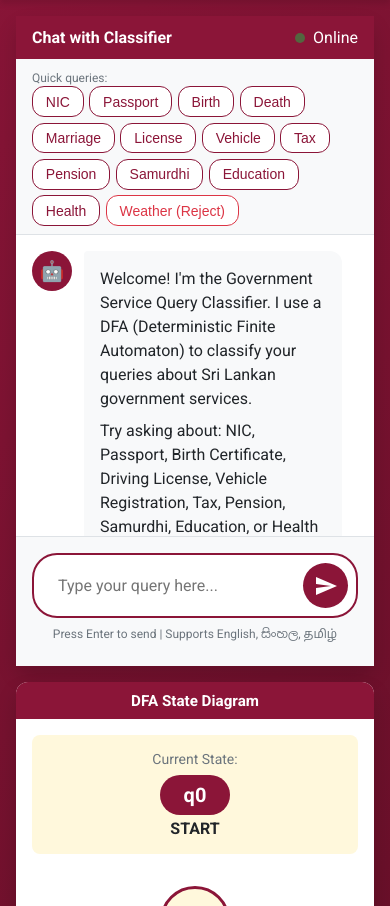
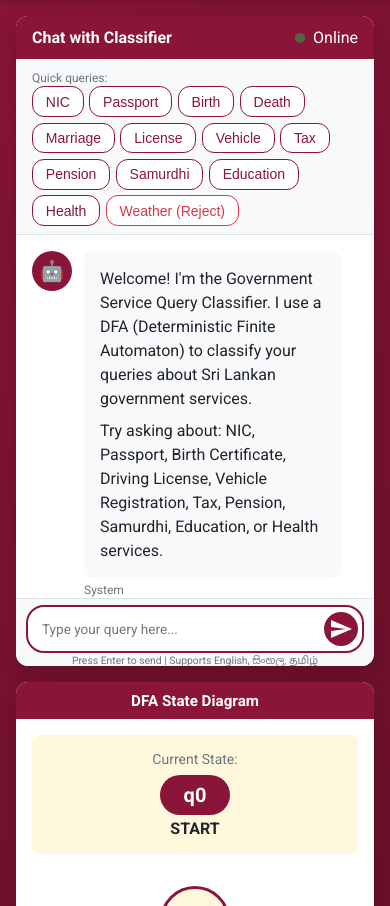
Before and after one commit to AdithaBuwaneka/Automata, a Flask app: page / in a window 390 px wide. Shown: the part 150-1056 px from the top of the page. Run offline with Flask 3, Linux system fonts and the light colour scheme.

Commit message:
Refactor chat panel styles for improved layout and responsiveness

```diff
--- a/static/css/style.css
+++ b/static/css/style.css
@@ -311,9 +311,10 @@ body {
     box-shadow: var(--shadow-lg);
     display: flex;
     flex-direction: column;
-    overflow: visible;
+    overflow: hidden;
     height: auto;
     max-height: 650px;
+    margin-bottom: 0;
 }
 
 .chat-header {
@@ -565,18 +566,20 @@ body {
 
 /* Chat Input */
 .chat-input-container {
-    padding: 1rem;
+    padding: 0.4rem 0.6rem 0 0.6rem;
+    margin-bottom: 0;
     background: var(--bg-light);
     border-top: 1px solid var(--border-color);
+    border-radius: 0 0 12px 12px;
 }
 
 .input-wrapper {
     display: flex;
-    gap: 0.5rem;
+    gap: 0.3rem;
     background: var(--bg-white);
     border: 2px solid var(--border-color);
-    border-radius: 25px;
-    padding: 0.5rem;
+    border-radius: 18px;
+    padding: 0.3rem;
     transition: border-color 0.2s;
 }
 
@@ -588,14 +591,14 @@ body {
     flex: 1;
     border: none;
     outline: none;
-    padding: 0.5rem 1rem;
-    font-size: 1rem;
+    padding: 0.3rem 0.6rem;
+    font-size: 0.85rem;
     font-family: inherit;
 }
 
 #send-btn {
-    width: 45px;
-    height: 45px;
+    width: 34px;
+    height: 34px;
     border: none;
     background: var(--primary-maroon);
     color: white;
@@ -613,10 +616,12 @@ body {
 
 .input-hints {
     text-align: center;
-    padding: 0.5rem 0;
-    font-size: 0.75rem;
+    padding: 0.2rem 0 0 0;
+    margin: 0;
+    font-size: 0.65rem;
     color: var(--text-muted);
     background: var(--bg-light);
+    line-height: 1;
 }
 
 /* Footer */
```
